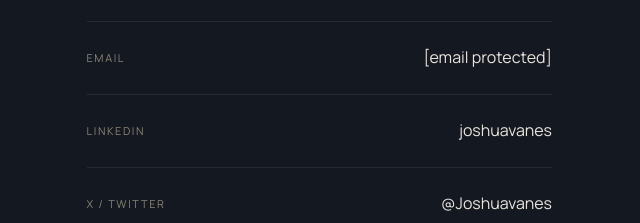
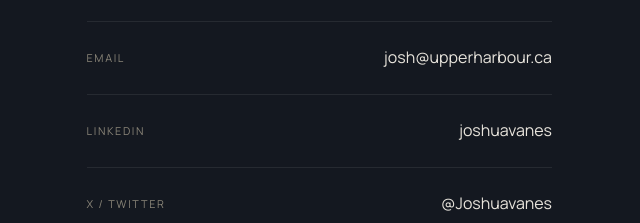
Before and after one commit to upperharbour/joshuavanes, a plain HTML site: page index.html in a window 1280 px wide. Shown: the part 6467-6690 px from the top of the page, 640-1280 px from the left. Drawn offline with Linux system fonts and the light colour scheme.

Commit message:
Add files via upload

```diff
--- a/index.html
+++ b/index.html
@@ -522,7 +522,7 @@
         <div class="contact-grid">
             <p class="contact-text reveal">Whether it's about AI policy, Canadian digital sovereignty, or legal practice — I'd welcome the conversation.</p>
             <div class="contact-links reveal rd1">
-                <a href="/cdn-cgi/l/email-protection#2a404559426a5f5a5a4f58424b5848455f5804494b" class="contact-link"><span class="cl">Email</span><span class="cv"><span class="__cf_email__" data-cfemail="63090c100b2316131306110b0211010c16114d0002">[email&#160;protected]</span></span></a>
+                <a href="mailto:josh@upperharbour.ca" class="contact-link"><span class="cl">Email</span><span class="cv">josh@upperharbour.ca</span></a>
                 <a href="https://ca.linkedin.com/in/joshuavanes" target="_blank" rel="noopener" class="contact-link"><span class="cl">LinkedIn</span><span class="cv">joshuavanes</span></a>
                 <a href="https://x.com/Joshuavanes" target="_blank" rel="noopener" class="contact-link"><span class="cl">X / Twitter</span><span class="cv">@Joshuavanes</span></a>
                 <a href="https://upperharbour.ca" target="_blank" rel="noopener" class="contact-link"><span class="cl">Upper Harbour</span><span class="cv">upperharbour.ca</span></a>
```
